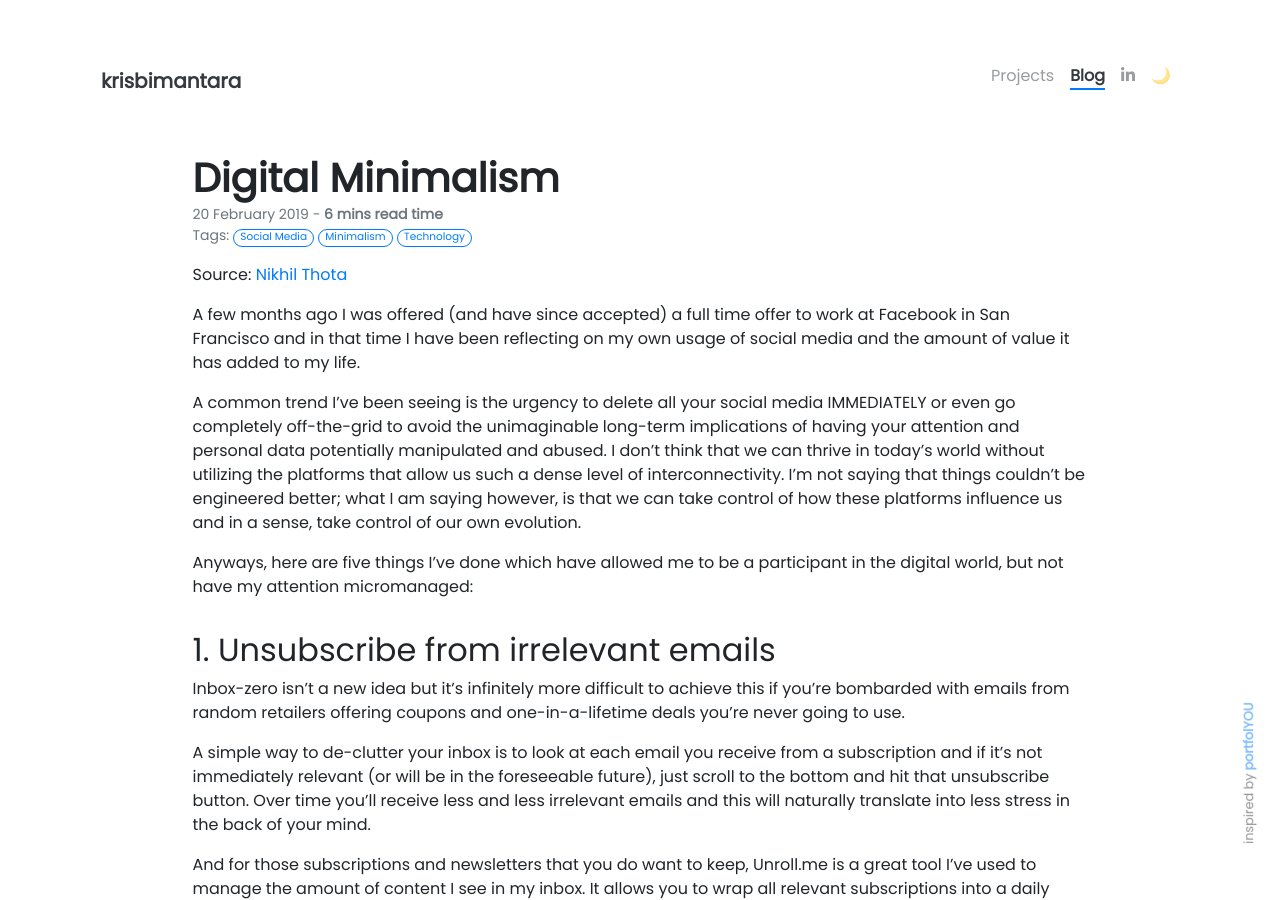
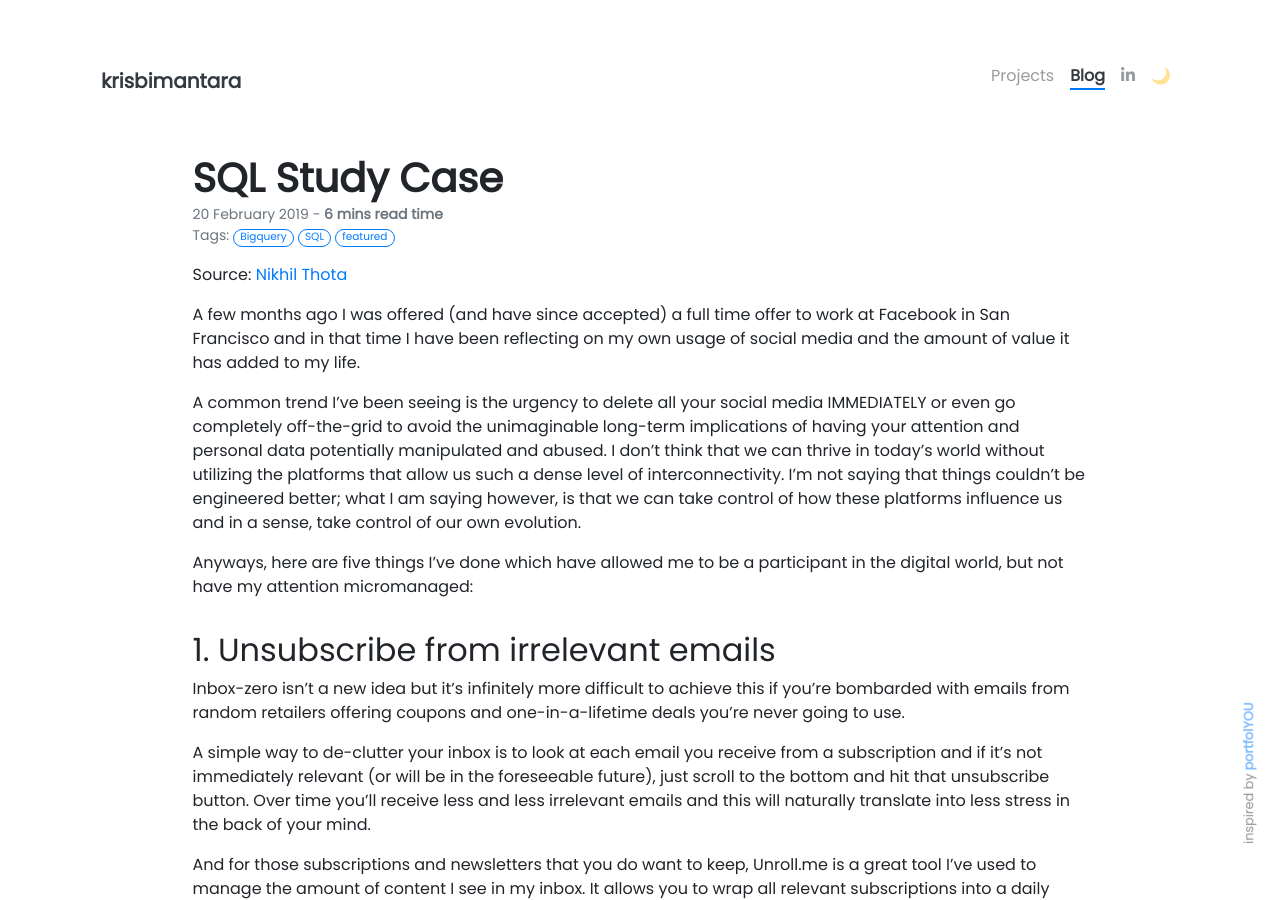
Before and after one commit to krisbimantara/krisbimantara.github.io, a Jekyll site: the page built from _posts/2019-02-20-digital-minimalism.md, in a window 1280 px wide and 900 px high. Built offline with Jekyll 4.4.1, drawn with Linux system fonts in a browser that asks for light colours; nearby versions of some CDN libraries; our own code applies the rules of GitHub Pages for plain Markdown files.

Commit message:
Update 2019-02-20-digital-minimalism.md

```diff
--- a/_posts/2019-02-20-digital-minimalism.md
+++ b/_posts/2019-02-20-digital-minimalism.md
@@ -1,6 +1,6 @@
 ---
-title: Digital Minimalism
-tags: [Social Media, Minimalism, Technology]
+title: SQL Study Case
+tags: [Bigquery, SQL, featured]
 style:
 color:
 description: Minimalism is the art of knowing how much is just enough. Digital minimalism applies this idea to our personal technology. It’s the key to living a focused life in an increasingly noisy world.
```
